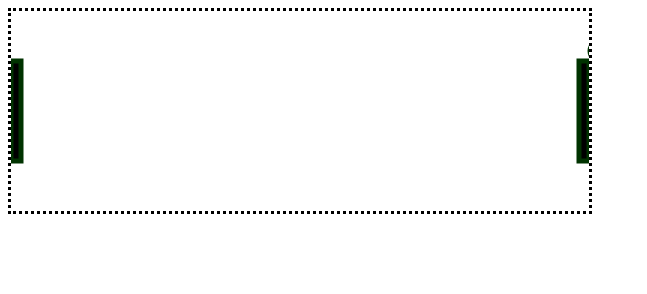
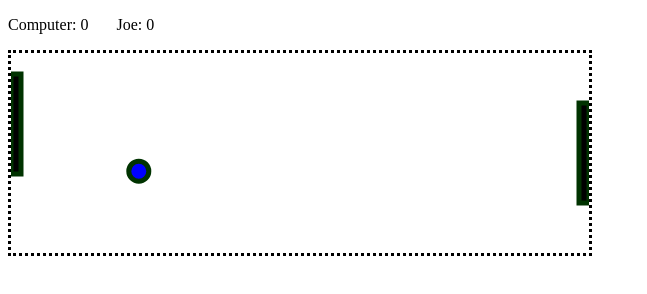
Before and after one commit to jdg006/pong, a plain HTML site: page index.html in a window 1280 px wide. Shown: the whole page, without its empty margins (0-647 px from the left). Drawn offline with nearby package versions, Linux system fonts and the light colour scheme.

Commit message:
checkpoint 5 complete

```diff
--- a/index.html
+++ b/index.html
@@ -9,9 +9,8 @@
     <body class="landing">
         <nav class="navbar"> <!-- navigation bar -->
         </nav>
-
+        <p class="score"></p>
         <canvas id="myCanvas" width="578" height="200"></canvas>
-
         <script src="https://code.jquery.com/jquery-2.1.3.min.js"></script>
         <script src="scripts/index.js"></script>
     </body>
--- a/scripts/index.js
+++ b/scripts/index.js
@@ -1,21 +1,19 @@
 var canvas = document.getElementById('myCanvas');
 var context = canvas.getContext('2d');
-
-var step = function (){
-    context.clearRect(0, 0, canvas.width, canvas.height);
-    ball.move(1);
-    render();
-    animate(step);
-    //console.log("y = " + ball.y)
-    //console.log("x = " + ball.x)
-}
-
+var player = new Player('Joe');
+var computer = new Computer();
+var ball = new Ball();
 var animate = window.requestAnimationFrame ||
               function(step) { window.setTimeout(step, 1000/60) };
 
-var player = new Player('joe');
-var computer = new Computer();
-var ball = new Ball();
+var step = function (){
+    score();
+    context.clearRect(0, 0, canvas.width, canvas.height);
+    ball.move();
+    computer.ai();
+    render();
+    animate(step);
+}
 
 function Paddle(type){
   if (type == "computer"){
@@ -23,7 +21,7 @@ function Paddle(type){
     this.y = 50;
     this.width = 10;
     this.height = 100;
-    this.speed = 10; //pixels per press
+    this.speed = 0.5; //pixels per callback
   }
   else {
    this.x = 568;
@@ -41,7 +39,7 @@ function Ball(){
   this.startAngle = 0;
   this.endAngle = 2 * Math.PI;
   this.counterClockwise = false;
-  this.speed = 1; //pixels per callback
+  this.speed = 1.3; //pixels per callback
   this.direction = "++";
 
 }
@@ -49,17 +47,19 @@ function Ball(){
 function Player(name){
   this.name = name;
   this.paddle = new Paddle('player');
+  this.score = 0;
 
 }
 
 function Computer(){
   this.paddle = new Paddle('computer');
+  this.score = 0;
 }
 
 function render(){
   player.render();
   computer.render();
-+  ball.render();
+  ball.render();
 
 }
 
@@ -90,7 +90,7 @@ Ball.prototype.render = function(){
 };
 
 function score (){
-
+  $('.score').html('<p>'+"Computer: " + computer.score + '  &nbsp; &nbsp; &nbsp; ' + player.name + ": " + player.score +"</p>")
 }
 
 Ball.prototype.move = function(){
@@ -112,36 +112,42 @@ Ball.prototype.move = function(){
     }
 //collisions
     //walls
-     if ((this.y - this.radius) == 0){
+     if ((this.y - this.radius) <= 0){
       if (this.direction == "--"){this.direction = "-+"}
       else {this.direction = "++";}
     }
-    else if ((this.y + this.radius) == 200 ){
+    else if ((this.y + this.radius) >= canvas.height ){
       if(this.direction == "++"){this.direction = "+-";}
       else {this.direction = "--";}
     }
+    else if (this.x - 10 <= 0){
+      player.score += 1;
+      serve(ball);
+    }
+    else if (this.x + 10 >= canvas.width){
+      computer.score += 1;
+      serve(ball);
+    }
     //paddles
         //computer
-    else if ((this.x - this.radius) == computer.paddle.width) {
+    else if ((this.x - this.radius) <= computer.paddle.width) {
             //collision
       if ((this.y + this.radius) >= computer.paddle.y && (this.y + this.radius) <= (computer.paddle.y + computer.paddle.height)){
         if (this.direction == "-+"){this.direction = "++";}
         else {this.direction = "+-";}
       }
-        //score
         else if ((this.y - this.radius) >= computer.paddle.y && (this.y - this.radius) <= (computer.paddle.y + computer.paddle.height)){
           if (this.direction == "-+"){this.direction = "++";}
           else {this.direction = "+-";}
         }
     }
       //player
-    else if ((this.x + this.radius) == (canvas.width - player.paddle.width)) {
+    else if ((this.x + this.radius) >= (canvas.width - player.paddle.width)) {
           //collision
         if ((this.y + this.radius) >= player.paddle.y && (this.y + this.radius) <= (player.paddle.y + player.paddle.height)){
           if (this.direction == "+-"){this.direction = "--";}
           else{this.direction = "-+";}
         }
-          //score
         else if ((this.y - this.radius) >= player.paddle.y && (this.y - this.radius) <= (player.paddle.y + player.paddle.height)){
           if (this.direction == "+-"){this.direction = "--";}
           else{this.direction = "-+";}
@@ -150,11 +156,11 @@ Ball.prototype.move = function(){
 }
 
 Paddle.prototype.move = function(direction){
-  if (direction === 0){
-    this.y -= 10
+  if (direction == "up"){
+    this.y -= this.speed;
   }
   else{
-    this.y += 10
+    this.y += this.speed;
   }
 
 };
@@ -162,8 +168,10 @@ Paddle.prototype.move = function(direction){
 function getRandomInt(min, max) {
   return Math.floor(Math.random() * (max - min + 1)) + min;
 }
-//ball movement start (4 cases)
+
 function serve(ball){
+  ball.x = canvas.width / 2;
+  ball.y = canvas.height / 2;
 var num = getRandomInt(0,4);
   if(num <=1){ball.direction = "++"}
   else if(num <= 2){ball.direction = "--"}
@@ -173,20 +181,33 @@ var num = getRandomInt(0,4);
 }
 
 window.onload = function(){
-  //serve(ball);
+   serve(ball);
    animate(step);
  }
 
 window.addEventListener('keydown', function(event){
-  var key =  event.keyCode;
+  var key = event.keyCode;
   if (key === 38 ){
     if(player.paddle.y != 0){
-      player.paddle.move(0);
+      player.paddle.move("up");
     }
   }
   else if (key === 40){
     if (player.paddle.y != 100){
-    player.paddle.move(1)
+    player.paddle.move("down")
   }
 }
 });
+
+//AI
+Computer.prototype.ai = function (){
+  if (ball.x < (canvas.width/4) && (ball.direction == "-+" || ball.direction == "--")){
+      var centerPaddle = this.paddle.y + 50;
+      if (centerPaddle > ball.y && centerPaddle - 50 != 0 ){
+        this.paddle.move("up");
+      }
+      else if (centerPaddle < ball.y && (centerPaddle + 50) != canvas.height ) {
+        this.paddle.move("down");
+      }
+  }
+}
```
